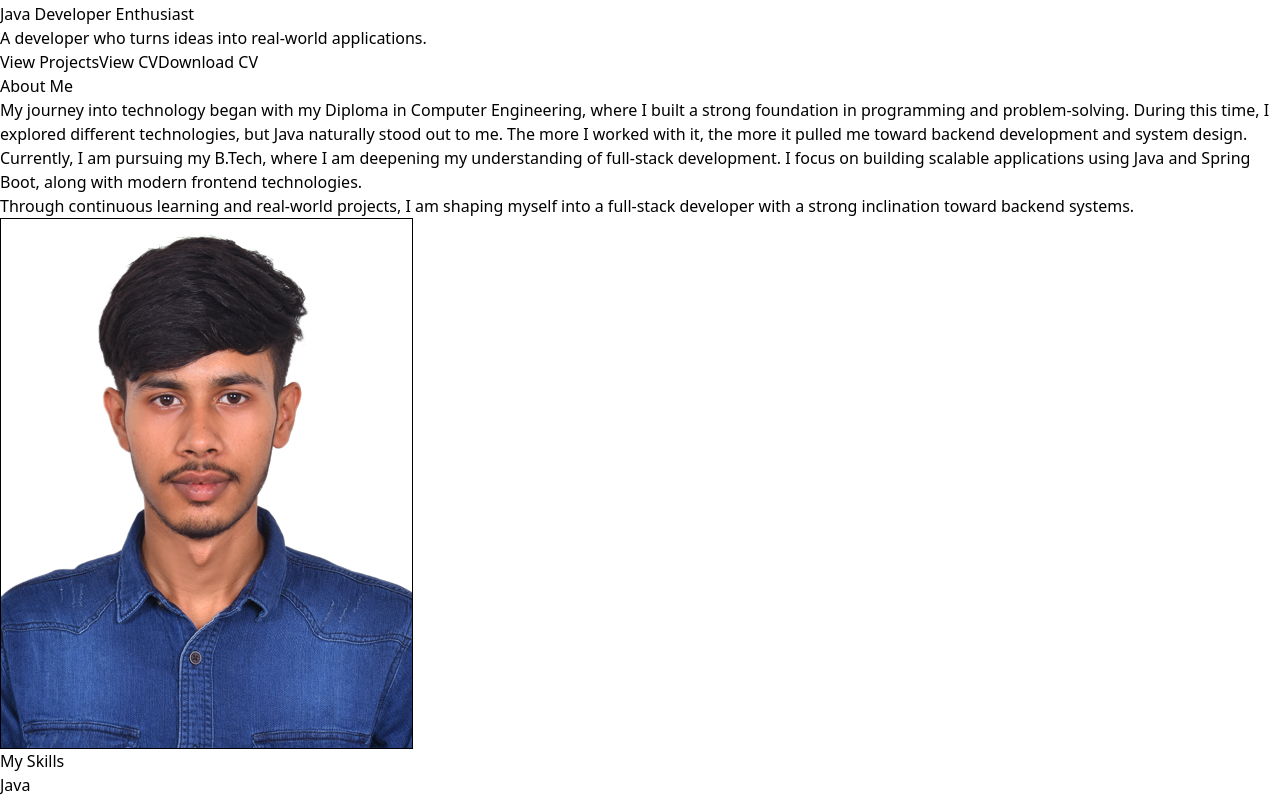
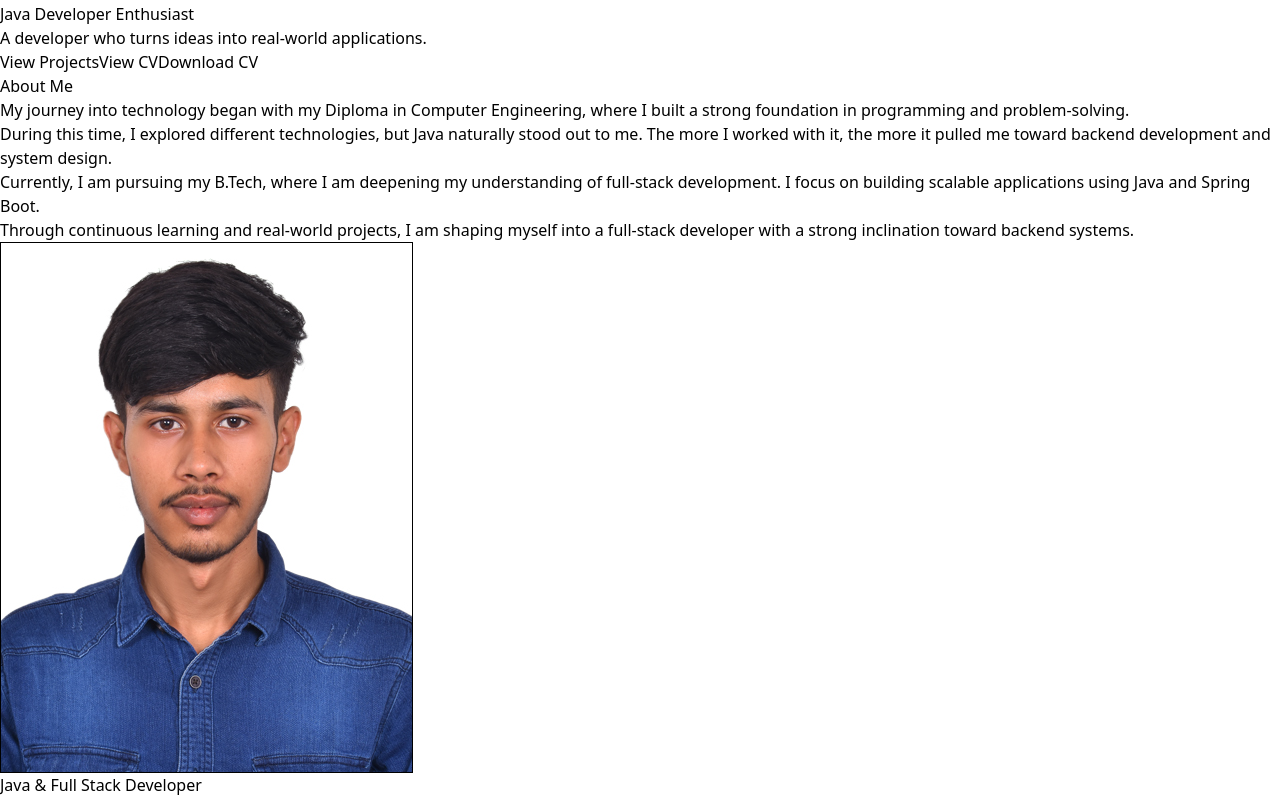
Before and after one commit to Md-Mohseen-Ali/portfolio-frontend, a React app: page / in a window 1280 px wide. Shown: the part 262-1060 px from the top of the page. Built offline with nearby package versions, Linux system fonts and the light colour scheme; the HTML template or start-up script is replaced by a standard one.

Commit message:
Update About.jsx

```diff
--- a/src/sections/About.jsx
+++ b/src/sections/About.jsx
@@ -12,7 +12,7 @@ function About() {
     const ctx = gsap.context(() => {
       gsap.fromTo(
         ".about-item",
-        { opacity: 0, y: 100 },
+        { opacity: 0, y: 80 },
         {
           opacity: 1,
           y: 0,
@@ -22,7 +22,6 @@ function About() {
           scrollTrigger: {
             trigger: aboutRef.current,
             start: "top 85%",
-            toggleActions: "play reverse play reverse",
           },
         }
       )
@@ -54,7 +53,7 @@ function About() {
     <section
       id="about"
       ref={aboutRef}
-      className="min-h-screen flex items-center px-6 relative overflow-hidden"
+      className="min-h-screen flex items-center justify-center px-6 relative overflow-hidden"
     >
       {/* 🔥 Background Glow */}
       <motion.div
@@ -70,36 +69,43 @@ function About() {
         className="absolute w-[500px] h-[500px] bg-indigo-500/20 blur-3xl rounded-full"
       />
 
-      <div className="max-w-6xl mx-auto grid md:grid-cols-2 gap-12 items-center relative z-10">
+      <div className="max-w-6xl mx-auto grid md:grid-cols-2 gap-16 items-center relative z-10">
 
         {/* 🔵 LEFT TEXT */}
-        <div>
-          <h2 className="about-item text-5xl font-bold mb-6">
+        <div className="flex flex-col justify-center">
+
+          <h2 className="about-item text-5xl font-bold mb-6 leading-tight">
             About <span className="text-indigo-400">Me</span>
           </h2>
 
-          <p className="about-item text-gray-300 mb-4">
+          {/* 🔥 Highlight Line */}
+          <div className="about-item w-16 h-1 bg-indigo-400 mb-6 rounded"></div>
+
+          <p className="about-item text-gray-300 mb-4 leading-relaxed">
             My journey into technology began with my Diploma in Computer Engineering,
             where I built a strong foundation in programming and problem-solving.
+          </p>
+
+          <p className="about-item text-gray-400 mb-4 leading-relaxed">
             During this time, I explored different technologies, but Java naturally stood out to me.
             The more I worked with it, the more it pulled me toward backend development and system design.
           </p>
 
-          <p className="about-item text-gray-400 mb-4">
+          <p className="about-item text-gray-400 mb-4 leading-relaxed">
             Currently, I am pursuing my B.Tech, where I am deepening my understanding of full-stack development.
-            I focus on building scalable applications using Java and Spring Boot, along with modern frontend technologies.
+            I focus on building scalable applications using Java and Spring Boot.
           </p>
 
-          <p className="about-item text-gray-500">
+          <p className="about-item text-gray-500 leading-relaxed">
             Through continuous learning and real-world projects,
             I am shaping myself into a full-stack developer with a strong inclination toward backend systems.
           </p>
+
         </div>
 
-        {/* 🔴 RIGHT SIDE */}
-        <div className="relative flex justify-center items-center">
+        {/* 🔴 RIGHT IMAGE */}
+        <div className="flex justify-center items-center">
 
-          {/* 🔥 IMAGE */}
           <motion.div
             className="about-item relative"
             style={{ rotateX, rotateY }}
@@ -108,16 +114,20 @@ function About() {
             whileHover={{ scale: 1.05 }}
           >
             <img
-              src="/your-image.JPG"   // 👉 PUT IMAGE IN PUBLIC
+              src="/your-image.JPG"
               alt="Ayan"
-              className="w-72 h-80 object-cover rounded-2xl shadow-2xl border border-indigo-400/20"
+              className="w-80 h-[420px] object-cover rounded-2xl shadow-[0_20px_60px_rgba(0,0,0,0.6)] border border-indigo-400/20"
             />
 
-            {/* Glow */}
-            <div className="absolute inset-0 -z-10 bg-indigo-500/20 blur-2xl rounded-2xl"></div>
+            {/* 🔥 Glow Behind */}
+            <div className="absolute inset-0 -z-10 bg-indigo-500/20 blur-3xl rounded-2xl"></div>
+
+            {/* 🔥 Floating Label */}
+            <div className="absolute -bottom-5 left-1/2 -translate-x-1/2 px-4 py-2 bg-indigo-500/20 border border-indigo-400/40 rounded-lg text-sm backdrop-blur-md">
+              Java & Full Stack Developer
+            </div>
+
           </motion.div>
-
-
 
         </div>
 
```
